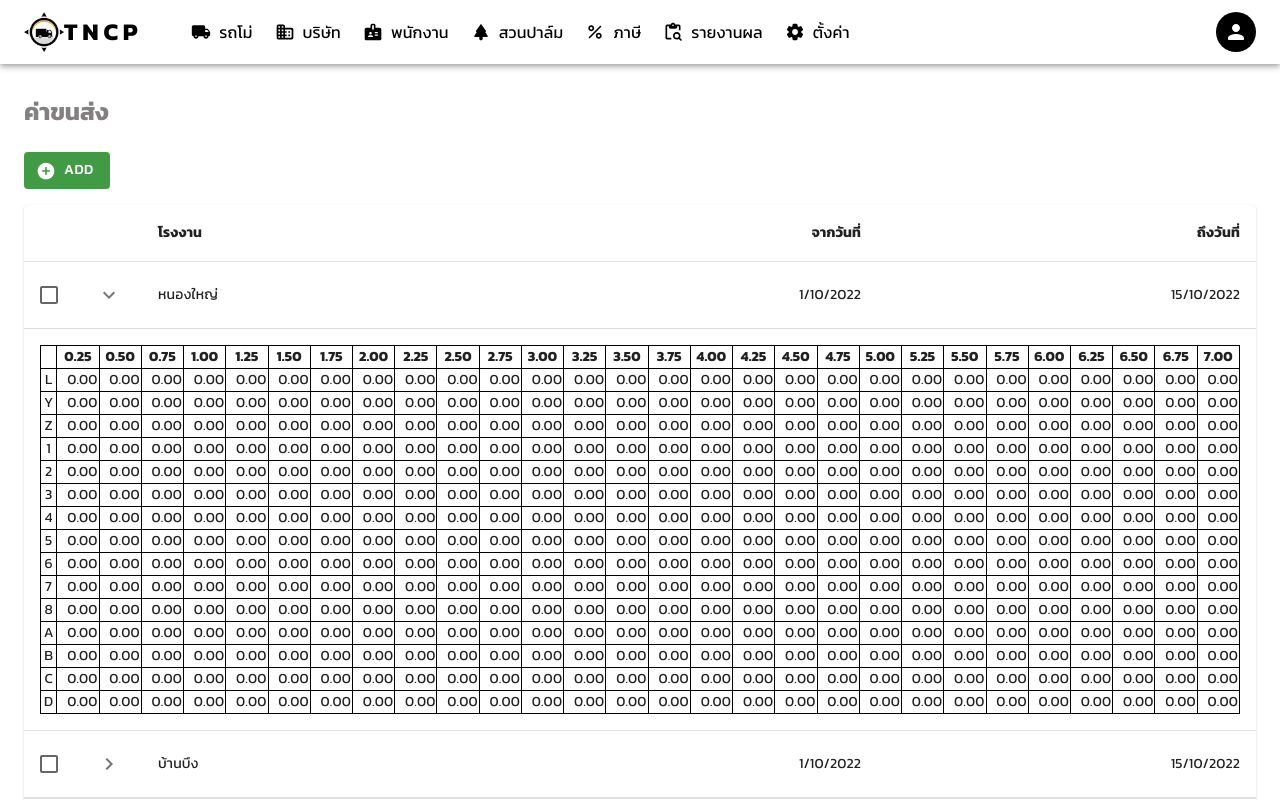
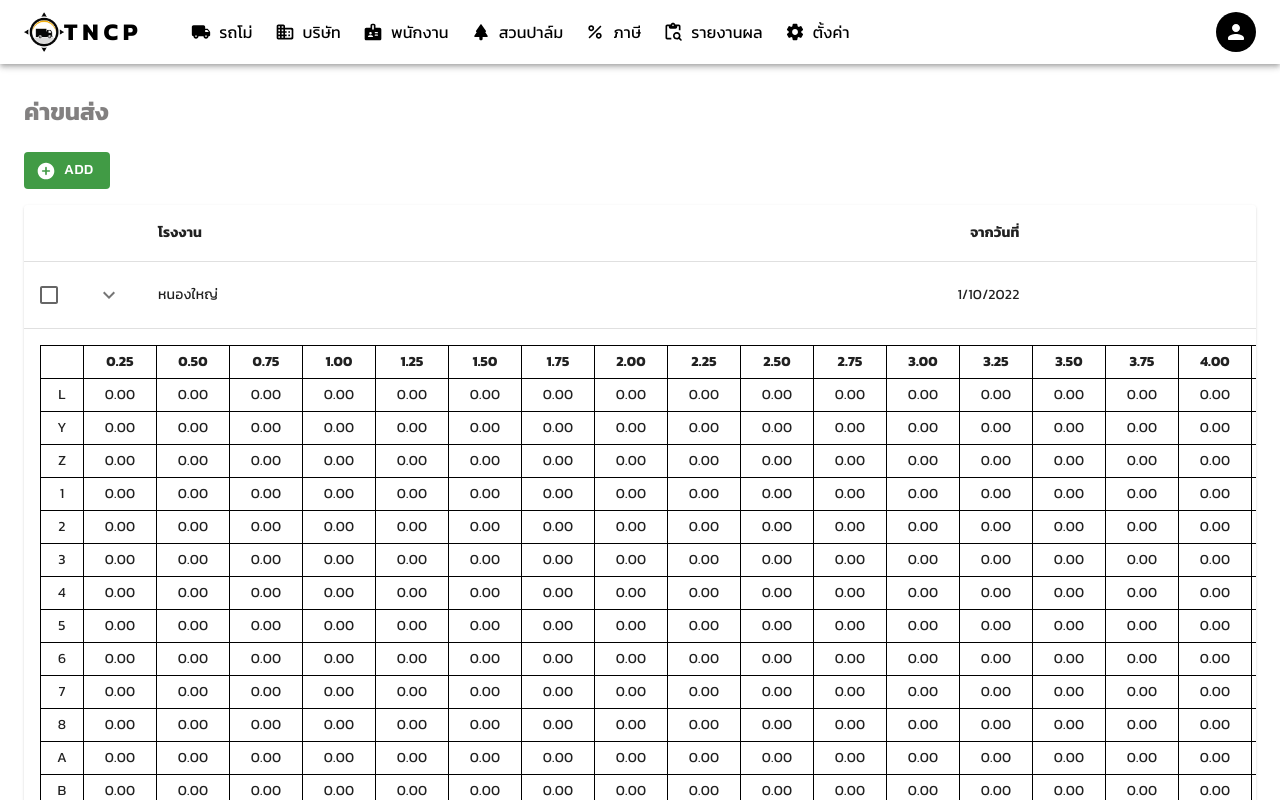
Before and after one commit to pruekk/truck-manager-frontend, a React (Create React App) app: page /transport-price in a window 1280 px wide. Both pictures are taken after a click on the button 109 px from the left and 294 px from the top of the page. Shown: the top 800 px of the page. Built offline with nearby package versions, Linux system fonts and the light colour scheme.

Commit message:
Modified table size and text design / add auto scroll when table reach max width

```diff
--- a/src/components/Tables/PriceListTable.js
+++ b/src/components/Tables/PriceListTable.js
@@ -24,6 +24,7 @@ export default function PriceListTable(props) {
                 style={{
                   border: "1px solid black",
                   borderCollapse: "collapse",
+                  height: "30px",
                 }}
               >
                 {(0.25 * (index + 1)).toFixed(2)}
@@ -46,6 +47,8 @@ export default function PriceListTable(props) {
                   border: "1px solid black",
                   borderCollapse: "collapse",
                   textAlign: "center",
+                  height: "30px",
+                  minWidth: "40px",
                 }}
               >
                 {yValue.name}
@@ -59,7 +62,9 @@ export default function PriceListTable(props) {
                       style={{
                         border: "1px solid black",
                         borderCollapse: "collapse",
-                        textAlign: "end",
+                        textAlign: "center",
+                        height: "30px",
+                        minWidth: "70px",
                       }}
                     >
                       {data.toFixed(2)}
--- a/src/components/Tables/PriceListTableModal.js
+++ b/src/components/Tables/PriceListTableModal.js
@@ -105,8 +105,9 @@ export default function PriceListTableModal(props) {
                   }}
                   style={{
                     width: "60px",
-                    textAlign: "end",
+                    textAlign: "center",
                     borderColor: "transparent",
+                    fontWeight: "bold"
                   }}
                 />
               </td>
--- a/src/components/Tables/TableWithSelect.js
+++ b/src/components/Tables/TableWithSelect.js
@@ -96,7 +96,7 @@ function Row(props) {
           <Collapse in={open} timeout="auto" unmountOnExit>
             <Grid
               container
-              sx={{ margin: "1rem auto", maxWidth: "auto", overflowX: "auto" }}
+              sx={{ margin: "1rem auto", maxWidth: "90rem", overflowX: "auto" }}
             >
               <Grid item align="center" xs={12}>
                 <PriceListTable isEditable={false} priceListArr={row.arr} />
```
